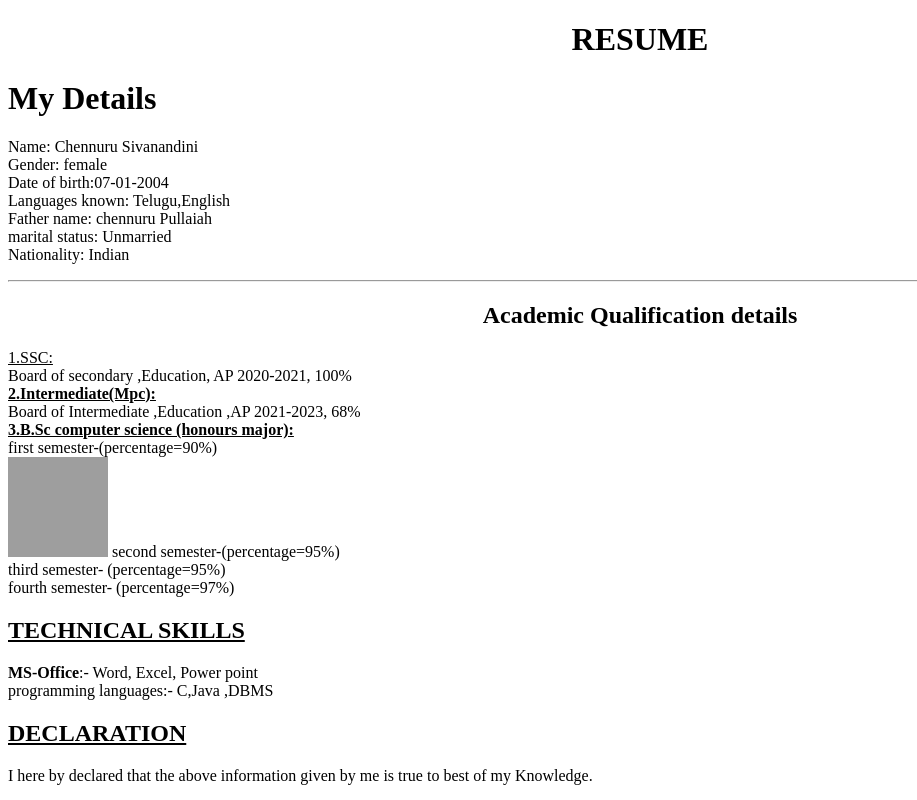
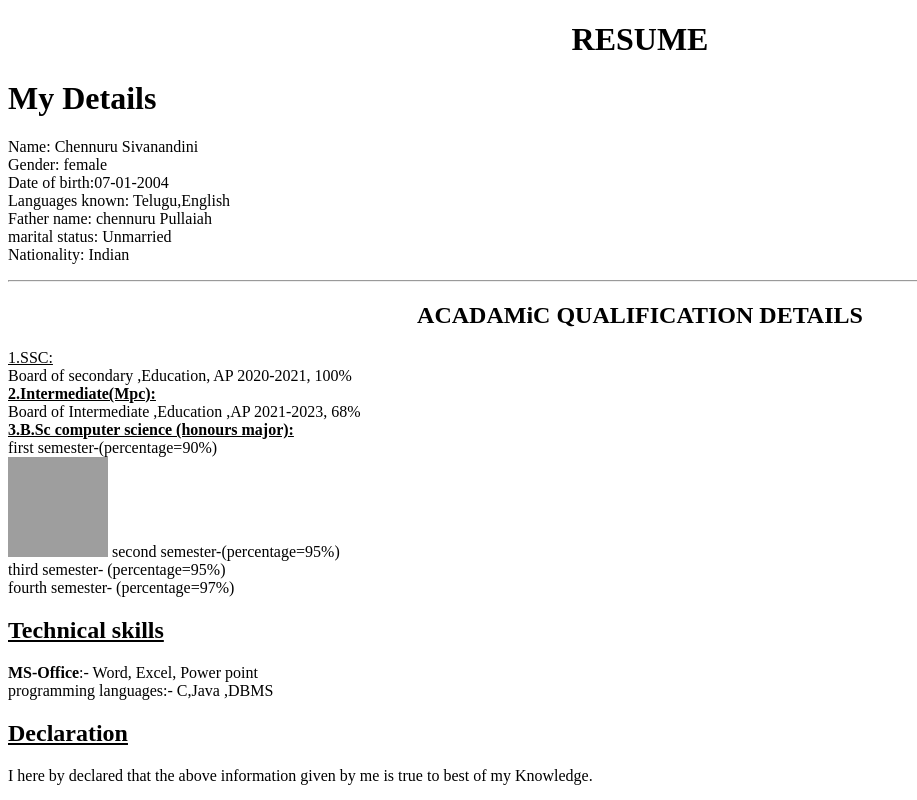
Before and after one commit to sivanandini123/Nandini-website-, a plain HTML site: page index.html in a window 1280 px wide. Shown: the top 800 px of the page, without its empty margins (0-917 px from the left). Drawn offline with Linux system fonts and the light colour scheme; grey boxes are pictures that could not be loaded.

Commit message:
Update index.html

```diff
--- a/index.html
+++ b/index.html
@@ -15,7 +15,7 @@
   Father name: chennuru Pullaiah <br>
     marital status: Unmarried<br>
     Nationality: Indian<br></p><hr>
-  <h2 align="center"><u></u> Academic Qualification details</u></h2>
+  <h2 align="center"><u></u> ACADAMiC QUALIFICATION DETAILS</u></h2>
    <p><u>1.SSC:</u><br>
    Board of secondary
 ,Education, AP 2020-2021, 100%<br>
@@ -30,10 +30,10 @@ first semester-(percentage=90%)<br>
 third semester- (percentage=95%)<br>
 fourth  semester- (percentage=97%)<br>
 
-<h2><u>TECHNICAL SKILLS</u></h2>
+<h2><u>Technical skills</u></h2>
 <b>MS-Office</b>:- Word, Excel, Power point <br>
 programming languages:- C,Java ,DBMS
-       <h2><u>DECLARATION</u></h2>
+       <h2><u>Declaration</u></h2>
 I here by declared that the above information given by me is true to best of my Knowledge.
 <h2 >Date: 01/07/2025      </h2>
 <h2>place:   RAJAMPET     </h2><br>
```
